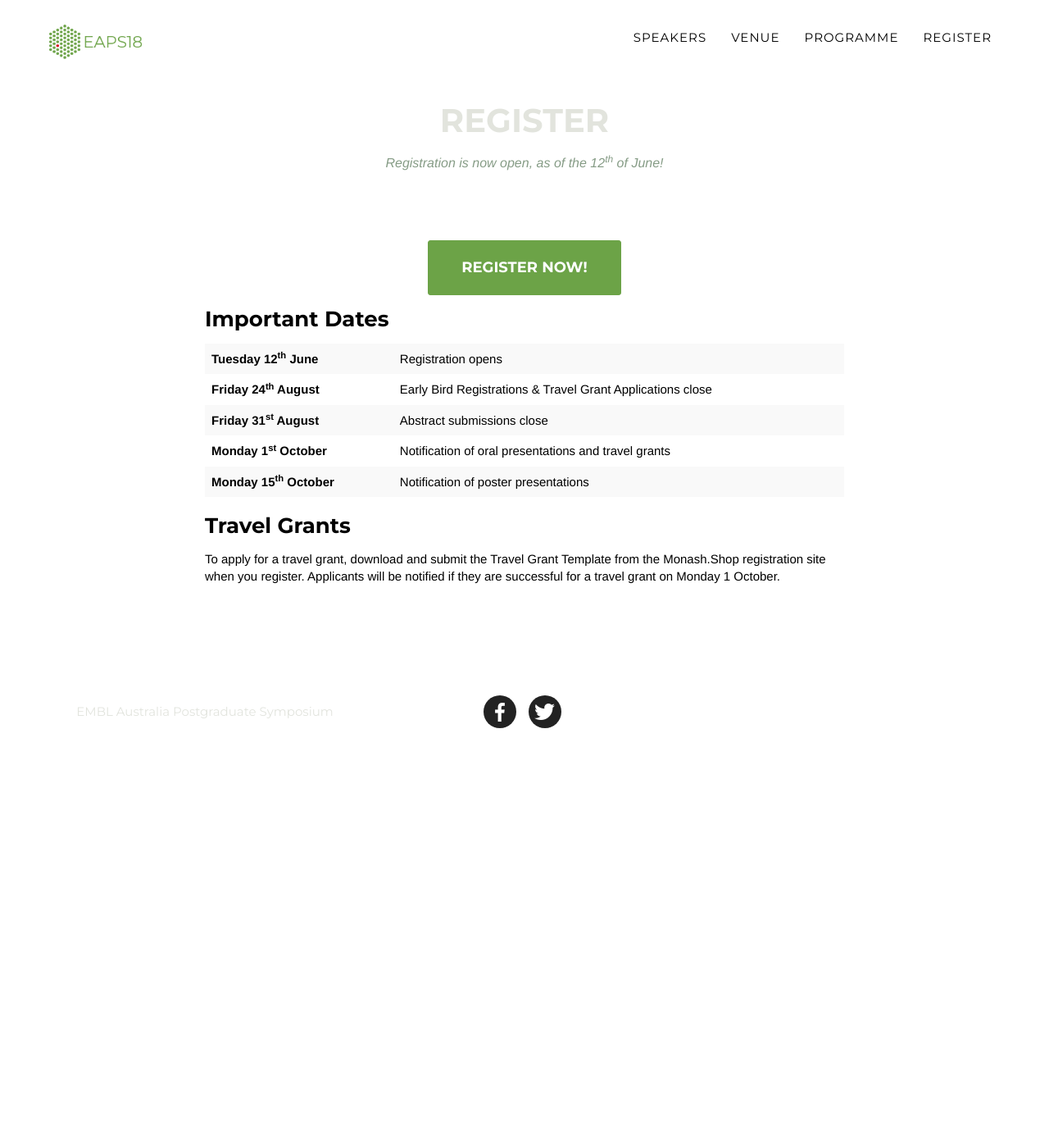
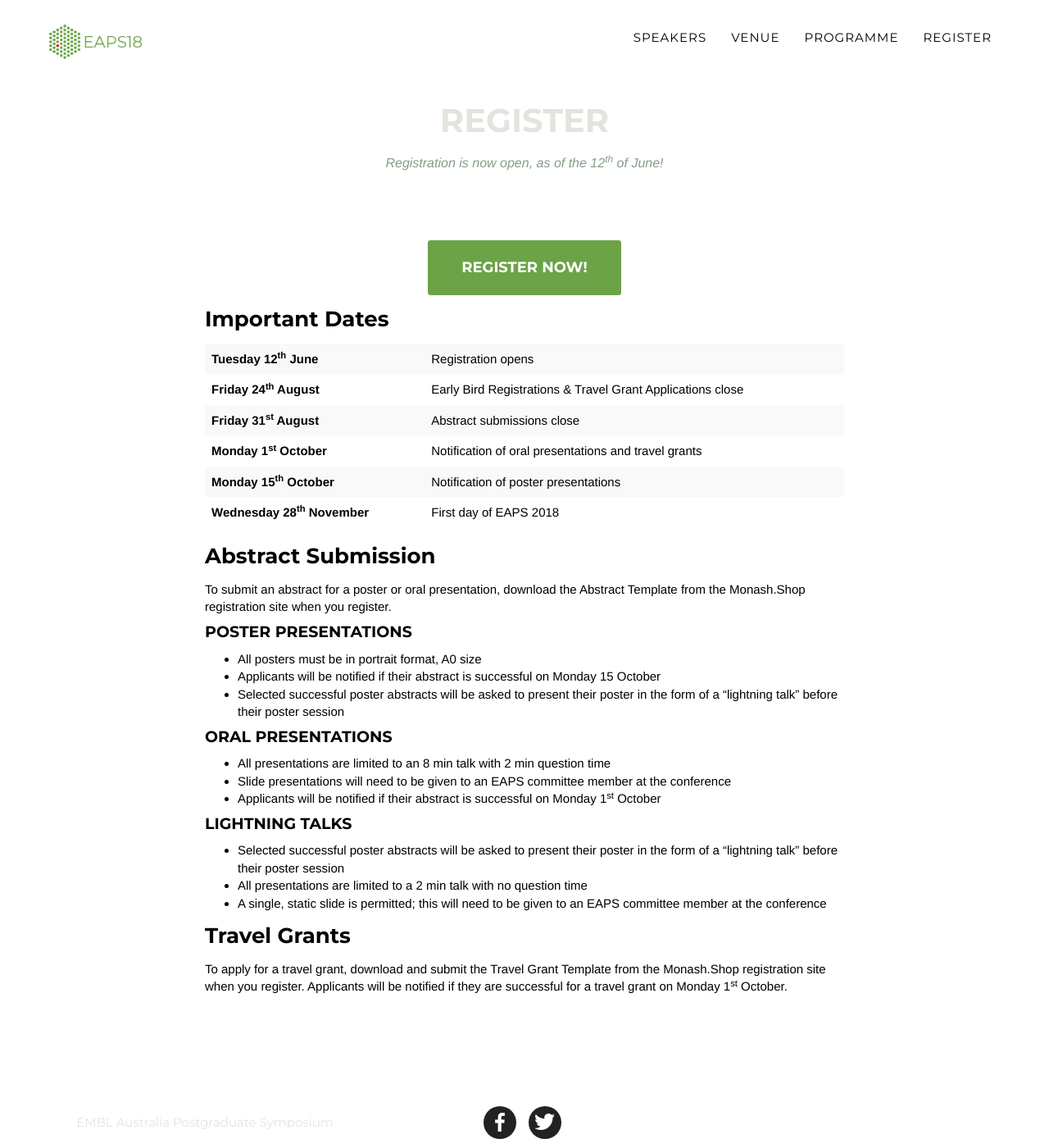
Before and after one commit to human9/newsite, a Jekyll site: the page built from register.html, in a window 1280 px wide and 1400 px high. Shown: the whole window at 82% size. Built offline with Jekyll 4.4.1, drawn with Linux system fonts in a browser that asks for light colours; some web fonts are replaced.

Commit message:
rego details more

```diff
--- a/_includes/register.html
+++ b/_includes/register.html
@@ -37,11 +37,35 @@
                         <td><b>Monday 15<sup>th</sup> October</b></td>
                         <td>Notification of poster presentations</td>
                       </tr>
+                      <tr>
+                        <td><b>Wednesday 28<sup>th</sup> November</b></td>
+                        <td>First day of EAPS 2018</td>
+                      </tr>
                     </tbody>
                   </table>
+
+              <h3 class="text-align-left service-heading">Abstract Submission</h3>
+                To submit an abstract for a poster or oral presentation, download the Abstract Template from the Monash.Shop registration site when you register.
+                <h4>Poster presentations</h4>
+                <ul>
+                  <li>All posters must be in portrait format, A0 size</li>
+                  <li>Applicants will be notified if their abstract is successful on Monday 15 October</li>
+                  <li>Selected successful poster abstracts will be asked to present their poster in the form of a “lightning talk” before their poster session</li>
+                </ul>
+                <h4>Oral presentations</h4>
+                <ul>
+                  <li>All presentations are limited to an 8 min talk with 2 min question time</li>
+                  <li>Slide presentations will need to be given to an EAPS committee member at the conference</li>
+                  <li>Applicants will be notified if their abstract is successful on Monday 1<sup>st</sup> October</li>
+                </ul>
+                 <h4>Lightning talks</h4>
+                <ul>
+                  <li>Selected successful poster abstracts will be asked to present their poster in the form of a “lightning talk” before their poster session</li>
+                  <li>All presentations are limited to a 2 min talk with no question time</li>
+                  <li>A single, static slide is permitted; this will need to be given to an EAPS committee member at the conference</li>
+                </ul>
                 <h3 class="text-align-left service-heading">Travel Grants</h3>
-                To apply for a travel grant, download and submit the Travel Grant Template from the Monash.Shop registration site when you register. Applicants will be notified if they are successful for a travel grant on Monday 1 October.
-
+                To apply for a travel grant, download and submit the Travel Grant Template from the Monash.Shop registration site when you register. Applicants will be notified if they are successful for a travel grant on Monday 1<sup>st</sup> October.
 
             </div>
          </div>
```
